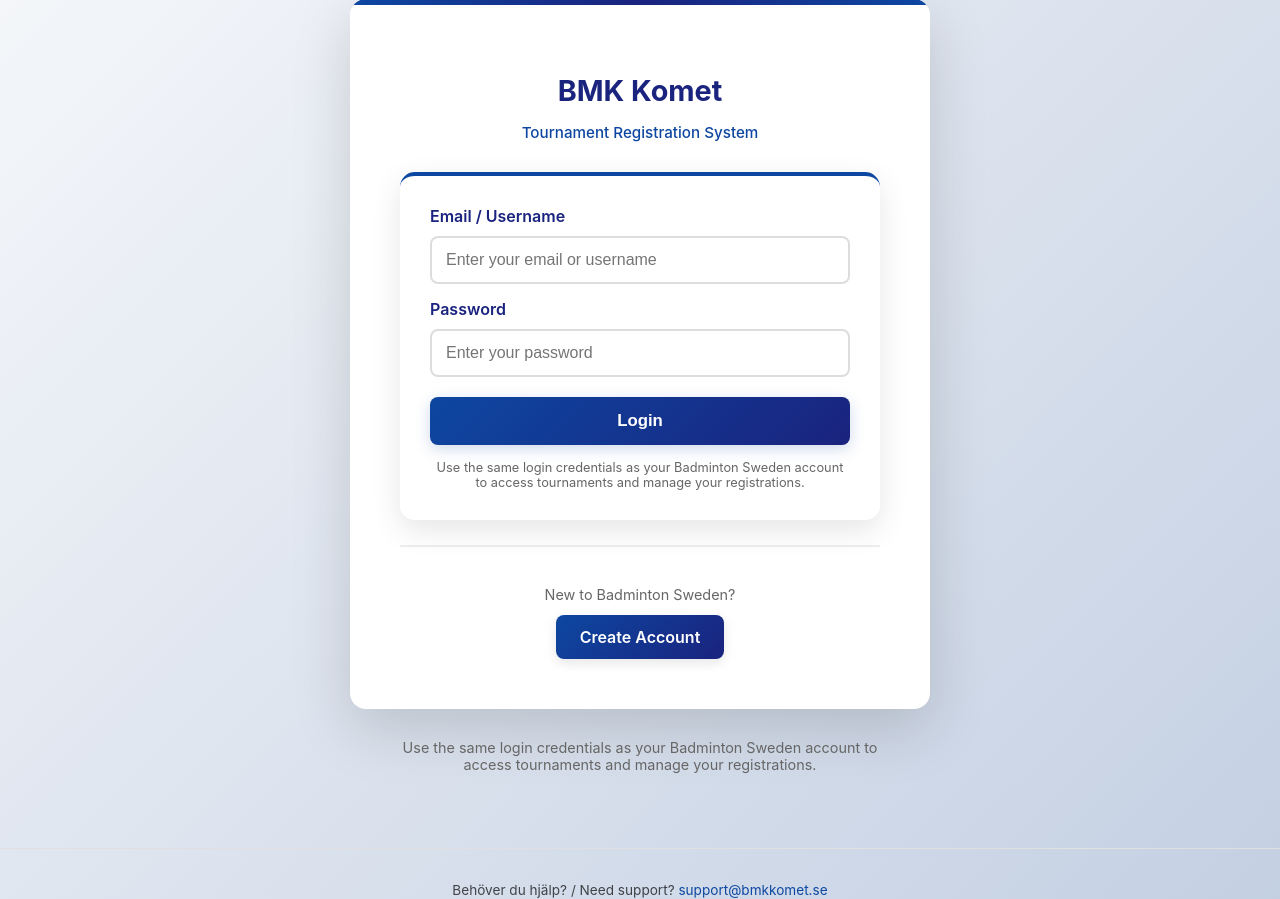
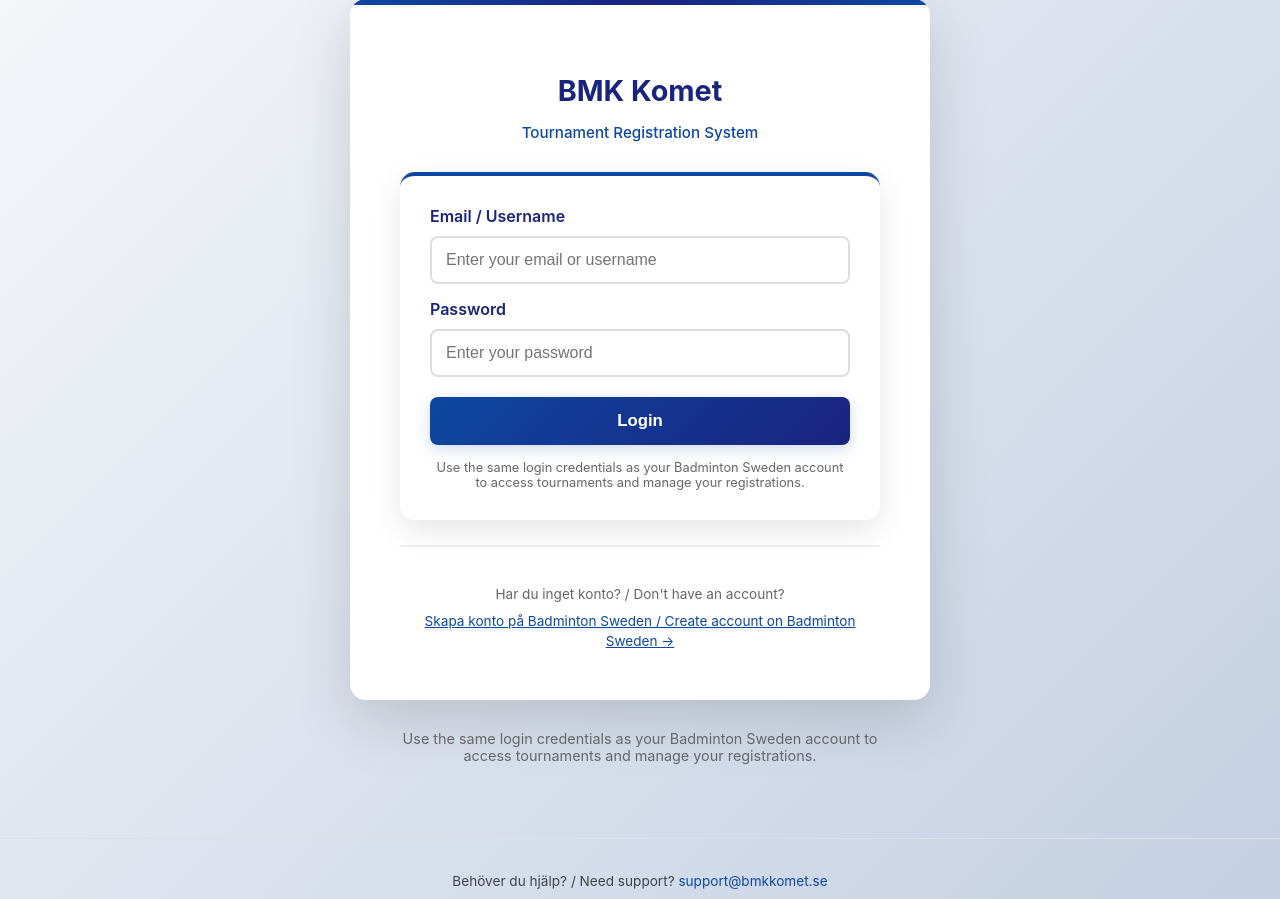
Before and after one commit to umashankarid/badmintonScrapper, a Flask app: page / in a window 1280 px wide. Shown: the part 41-940 px from the top of the page. Run offline with Flask 3, Linux system fonts and the light colour scheme; data that the repository does not hold is empty; parts of the project's set-up code (start-up, migrations or seed data) failed here and were passed over.

Commit message:
Fix: make 'Create Account' a simple link instead of button
Users were accidentally clicking the 'Create Account' button (same
style as Login) and getting redirected to Badminton Sweden.
Now it's a small text link, clearly different from the Login button.

```diff
--- a/templates/index.html
+++ b/templates/index.html
@@ -49,8 +49,8 @@
             </form>
 
             <div style="border-top:2px solid #eee;padding-top:25px;margin-top:25px;text-align:center;">
-                <p style="color:#666;font-size:0.9em;margin-bottom:12px;">New to Badminton Sweden?</p>
-                <a href="https://badmintonsweden.tournamentsoftware.com/user/Signup" target="_blank" style="display:inline-block;color:white;background:linear-gradient(135deg, #0d47a1, #1a237e);text-decoration:none;font-weight:600;padding:12px 24px;border-radius:8px;transition:transform 0.2s,box-shadow 0.2s;box-shadow:0 4px 12px rgba(0,0,0,0.1);">Create Account</a>
+                <p style="color:#666;font-size:0.85em;margin-bottom:8px;">Har du inget konto? / Don't have an account?</p>
+                <a href="https://badmintonsweden.tournamentsoftware.com/user/Signup" target="_blank" style="color:#0d47a1;font-size:0.85em;text-decoration:underline;">Skapa konto på Badminton Sweden / Create account on Badminton Sweden →</a>
             </div>
         </div>
 
```
